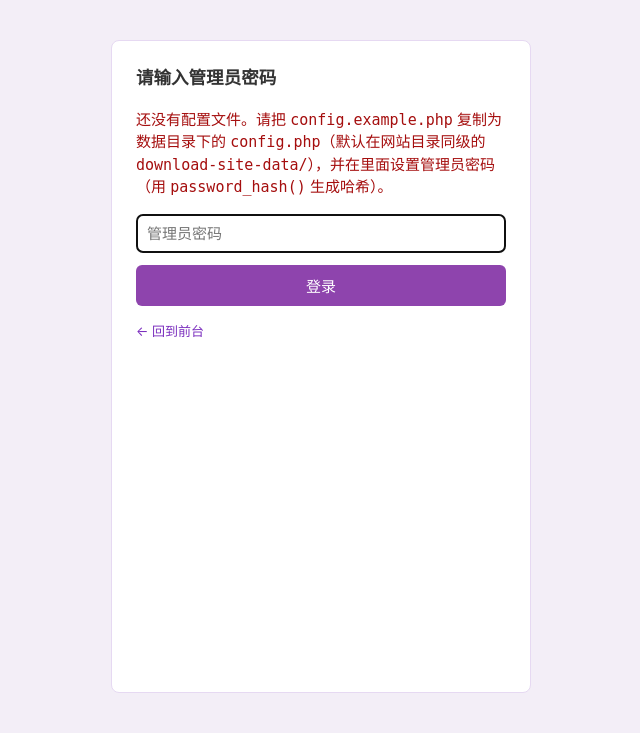
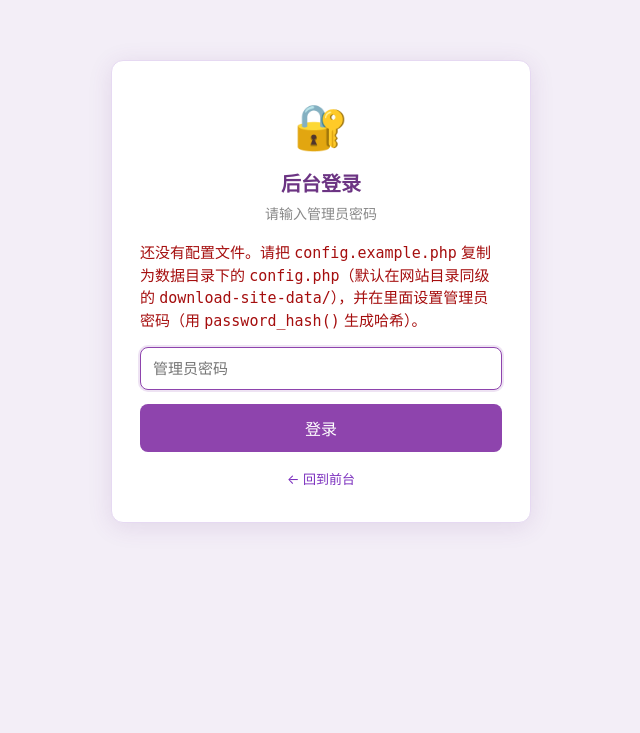
Before and after one commit to nfyxvip/download-site, a PHP site: page /admin.php in a window 1280 px wide. Shown: the part 67-800 px from the top of the page, without its empty margins (319-959 px from the left). Run offline with PHP 8.4, Linux system fonts and the light colour scheme.

Commit message:
后台登录页改比例：用独立 login-card，不再用会纵向拉伸的 .main，卡片只按内容高度

```diff
--- a/admin.php
+++ b/admin.php
@@ -97,19 +97,20 @@ if (!$logged_in) {
 <link rel="stylesheet" href="style.css"></head>
 <body>
 <div class="topbar"><div class="topbar-inner"><div class="brand">🔐 后台登录</div></div></div>
-<main class="main" style="max-width:420px;margin:40px auto;padding:24px;">
-    <h3 style="margin-top:0;">请输入管理员密码</h3>
+<main class="login-card">
+    <div class="login-icon">🔐</div>
+    <h3>后台登录</h3>
+    <p class="login-sub">请输入管理员密码</p>
     <?php if (!$CONFIG_OK): ?>
-        <p style="color:#a50e0e;">还没有配置文件。请把 <code>config.example.php</code> 复制为数据目录下的 <code>config.php</code>（默认在网站目录同级的 <code>download-site-data/</code>），并在里面设置管理员密码（用 <code>password_hash()</code> 生成哈希）。</p>
+        <p style="color:#a50e0e; text-align:left;">还没有配置文件。请把 <code>config.example.php</code> 复制为数据目录下的 <code>config.php</code>（默认在网站目录同级的 <code>download-site-data/</code>），并在里面设置管理员密码（用 <code>password_hash()</code> 生成哈希）。</p>
     <?php endif; ?>
     <?php if ($flash): ?><p style="color:<?= $flash['ok'] ? 'green' : 'red' ?>;"><?= htmlspecialchars($flash['msg'], ENT_QUOTES) ?></p><?php endif; ?>
     <form method="post" action="admin.php">
         <input type="hidden" name="action" value="login">
-        <input type="password" name="password" placeholder="管理员密码" required autofocus
-               style="width:100%;padding:10px;font-size:15px;border:1px solid #ccc;border-radius:6px;">
-        <button type="submit" style="width:100%;margin-top:12px;padding:10px;font-size:15px;background:#8e44ad;color:#fff;border:none;border-radius:6px;cursor:pointer;">登录</button>
+        <input type="password" name="password" placeholder="管理员密码" required autofocus>
+        <button type="submit">登录</button>
     </form>
-    <p style="color:#888;font-size:13px;margin-top:16px;"><a href="./">← 回到前台</a></p>
+    <p class="login-back"><a href="./">← 回到前台</a></p>
 </main>
 </body></html>
     <?php
--- a/style.css
+++ b/style.css
@@ -164,6 +164,25 @@ a:hover { text-decoration: underline; }
 .lockbox button:hover { background: #7d3c98; }
 .lockbox .lock-tip { margin-top: 14px; font-size: 13px; }
 
+/* 后台登录卡片：只按内容高度，不撑满整页 */
+.login-card {
+    width: 420px; max-width: calc(100% - 32px);
+    margin: 60px auto; padding: 32px 28px;
+    background: #fff; border: 1px solid #e6d9f2; border-radius: 12px;
+    box-shadow: 0 4px 24px rgba(108, 52, 131, 0.12);
+    text-align: center;
+}
+.login-icon { font-size: 44px; }
+.login-card h3 { margin: 10px 0 4px; font-size: 20px; color: #6c3483; }
+.login-sub { color: #888; font-size: 14px; margin: 0 0 18px; }
+.login-card input[type=password] { width: 100%; padding: 12px; font-size: 15px; border: 1px solid #d5c6e8; border-radius: 8px; box-sizing: border-box; }
+.login-card input[type=password]:focus { outline: none; border-color: #8e44ad; box-shadow: 0 0 0 2px rgba(142,68,173,.15); }
+.login-card button { width: 100%; margin-top: 14px; padding: 12px; font-size: 16px; background: #8e44ad; color: #fff; border: none; border-radius: 8px; cursor: pointer; }
+.login-card button:hover { background: #7d3c98; }
+.login-back { color: #888; font-size: 13px; margin-top: 18px; margin-bottom: 0; }
+@media (max-width: 640px) {
+    .login-card { margin: 32px auto; padding: 24px 20px; }
+}
 /* 超宽屏（大显示器）：字再大一点，间距再松一点 */
 @media (min-width: 1600px) {
     body { font-size: 16px; }
```
